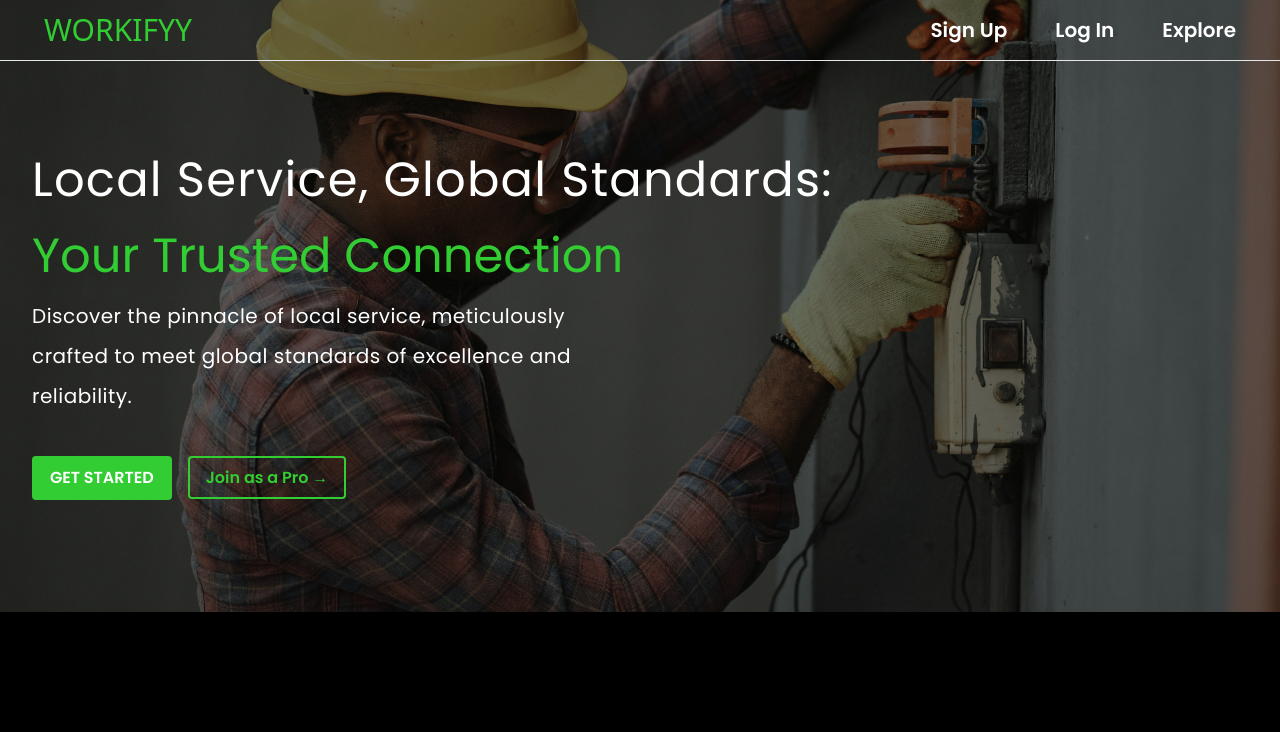
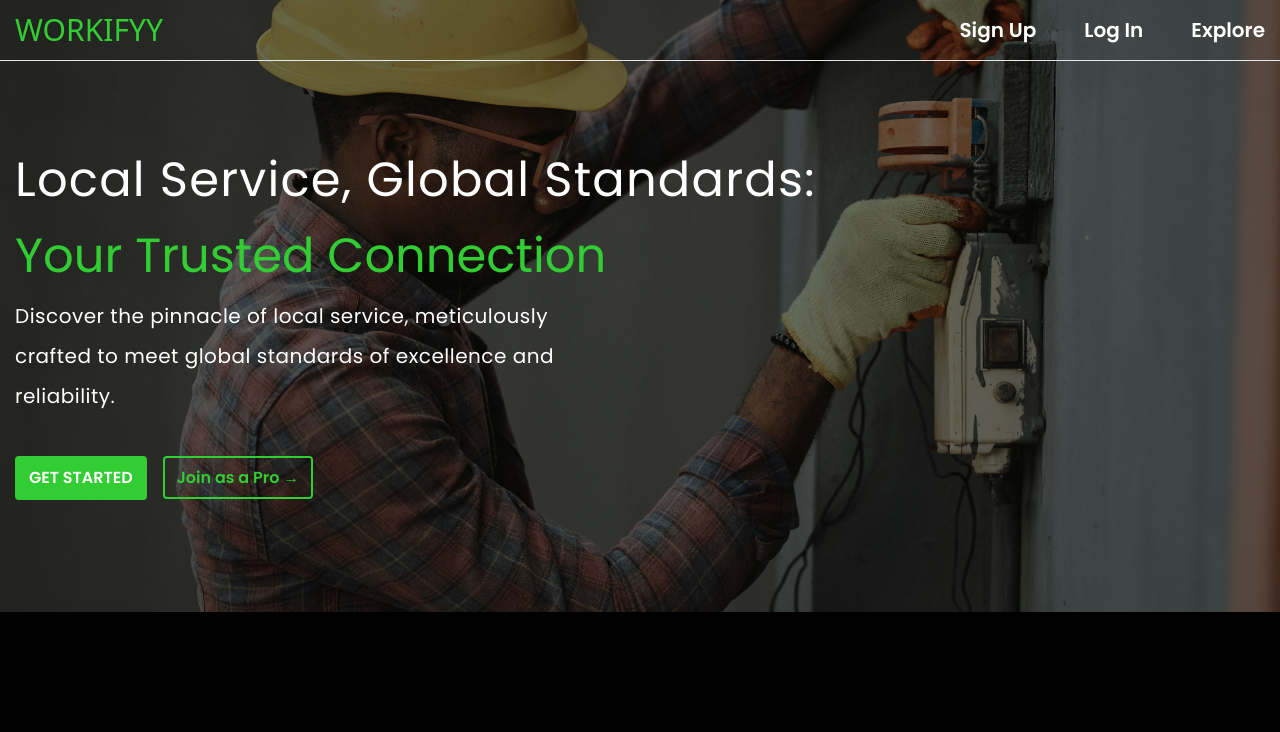
Before and after one commit to ad-tobii/workifyy, a React (Vite) app: page / in a window 1280 px wide. Shown: the top 732 px of the page. Built offline with nearby package versions, Linux system fonts and the light colour scheme; a web font is replaced by a local one.

Commit message:
Landing page error fixed

```diff
--- a/src/Pages/Home/Component/ClientSection.tsx
+++ b/src/Pages/Home/Component/ClientSection.tsx
@@ -1,6 +1,6 @@
 function ClientSection() {
   return (
-    <section className="mx-auto max-w-[150rem] px-8 ">
+    <section className="mx-auto max-w-[150rem] container ">
       <div className="relative mx-auto mt-[8rem] w-full  rounded-[.6rem] bg-[url('/assets/ClientSection2.jpg')] bg-cover bg-center bg-no-repeat px-5 py-[5rem]  laptop:mx-auto laptop:w-[95%]">
         <div className="absolute inset-0 rounded-[.6rem] bg-black bg-opacity-30"></div>
         <div className="relative">
--- a/src/Pages/Home/Component/HomeHeroSection.tsx
+++ b/src/Pages/Home/Component/HomeHeroSection.tsx
@@ -1,12 +1,12 @@
 function HomeHeroSection() {
   return (
-    <div className="relative z-50  mx-auto pb-[7rem] pt-20">
-      <section className="px-8  desktop:px-6  ">
+    <div className="container relative  z-50 mx-auto pb-[7rem] pt-20">
+      <section className="  desktop:px-6  ">
         <div className=" pt-[4rem] text-white">
           <h3 className="max-w-[51rem] pb-[1rem] text-5xl leading-normal tracking-wide xsMobile:text-[1rem] miniMobile:text-[1.5rem] tablet:pb-3 tablet:text-[2rem]">
             Local Service, Global Standards:
           </h3>
-          <span className="text-5xl text-[#32CD32]  xsMobile:leading-6 miniMobile:text-[1rem] miniTablet:text-[1.8rem] laptop:text-[2.2rem] ">
+          <span className="text-5xl text-[#32CD32]  xsMobile:leading-6 miniMobile:text-[.1rem]  laptop:text-[2.2rem] ">
             Your Trusted Connection
           </span>
         </div>
@@ -18,7 +18,7 @@ function HomeHeroSection() {
         <div className="flex content-center items-center gap-[1rem] self-center pt-[2.5rem]">
           <div>
             <a href="/signup">
-              <button className="rounded border-2 border-[#32CD32] bg-[#32CD32] px-4 py-2 font-semibold text-white duration-500 ease-in-out hover:bg-transparent hover:text-white hover:transition-all">
+              <button className="rounded border-2 border-[#32CD32] bg-[#32CD32] px-3 py-2 font-semibold text-white duration-500 ease-in-out hover:bg-transparent hover:text-white hover:transition-all xsMobile:px-1 xsMobile:py-2  ">
                 GET STARTED
               </button>
             </a>
@@ -28,7 +28,7 @@ function HomeHeroSection() {
             <button>
               <a
                 href="#"
-                className="rounded border-2 border-[#32CD32] bg-transparent px-4 py-2 font-semibold text-[#32CD32] duration-500 ease-in-out hover:bg-[#32CD32] hover:text-white hover:transition-all"
+                className="rounded border-2 border-[#32CD32] bg-transparent px-3 py-2 font-semibold text-[#32CD32] duration-500 ease-in-out hover:bg-[#32CD32] hover:text-white hover:transition-all xsMobile:px-1 xsMobile:py-2  "
               >
                 Join as a Pro <span aria-hidden="true">&rarr;</span>
               </a>
--- a/src/Pages/Home/Component/MoreSection.tsx
+++ b/src/Pages/Home/Component/MoreSection.tsx
@@ -34,7 +34,7 @@ export default function MoreSection() {
   ];
 
   return (
-    <div className="mx-auto mt-[10rem]">
+    <div className="container mt-[10rem]">
       <div className="mx-auto">
         <div className="text-center">
           <h1 className="text-[3rem] tracking-wide text-[#32CD32] laptop:text-[2rem]">
--- a/src/Pages/Home/Component/Nav.tsx
+++ b/src/Pages/Home/Component/Nav.tsx
@@ -16,12 +16,12 @@ export default function Nav({ children }: NavProps) {
   const [mobileMenuOpen, setMobileMenuOpen] = useState(false);
 
   return (
-    <div className=" relative  w-full bg-[url('/assets/ClientSection.jpg')] bg-cover bg-center  bg-no-repeat    miniTablet:w-full  miniTablet:bg-[url('/assets/HeroSectionMobile.jpg')]  miniTablet:bg-cover  miniTablet:bg-center miniTablet:bg-no-repeat ">
+    <div className=" relative  w-full bg-[url('/assets/ClientSection.jpg')] bg-cover bg-center  bg-no-repeat">
       <div className="pointer-events-none absolute inset-0 z-10 bg-black bg-opacity-50" />
 
       <header className="absolute inset-x-0 top-0 z-30 border-b p-3">
         <nav
-          className="flex items-center justify-between px-8"
+          className="flex items-center justify-between container"
           aria-label="Global"
         >
           <div className="flex lg:flex-1">
--- a/src/Pages/Home/Component/Section.tsx
+++ b/src/Pages/Home/Component/Section.tsx
@@ -4,7 +4,7 @@ import { FaShield } from "react-icons/fa6";
 
 function Section() {
   return (
-    <div className="mx-auto mt-28 flex content-center justify-between  self-center align-middle laptop:flex-col laptop:gap-[4rem]">
+    <div className=" mt-28 flex content-center justify-between  self-center align-middle laptop:flex-col laptop:gap-[4rem]">
       <div className="mx-auto">
         <img
           src="/assets/Workifyy-illustration.png"
--- a/src/styles/index.css
+++ b/src/styles/index.css
@@ -13,7 +13,9 @@
     @apply bg-[#000000];
   }
 }
-
+.container{
+  @apply max-w-[1250px] mx-auto
+}
 label:after {
   content: "";
 }
```
